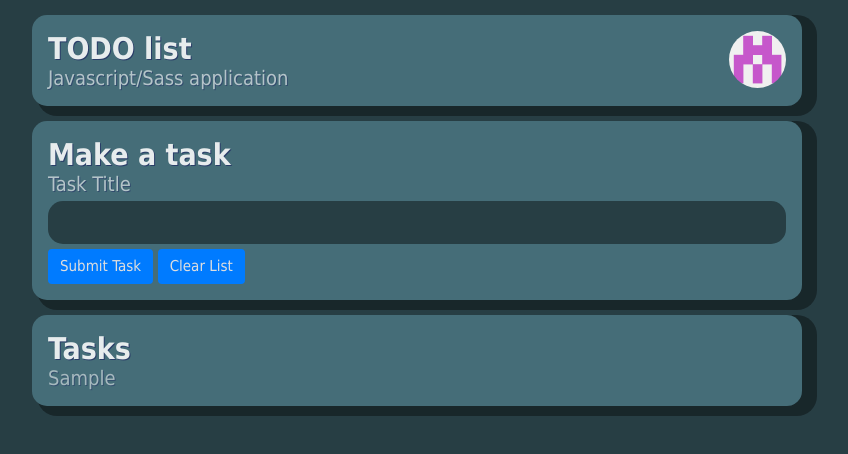
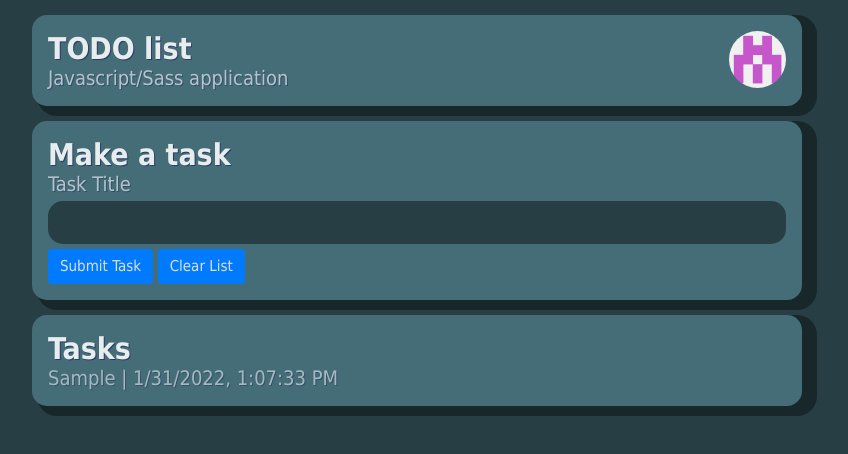
Before and after one commit to MW-was-taken/todo-app, a plain HTML site: page public/index.html in a window 1280 px wide. Both pictures are taken after typing "Sample" into the empty fields and a click on the button "Submit Task". Shown: the whole page, without its empty margins (223-1071 px from the left). Drawn offline with Linux system fonts and the light colour scheme.

Commit message:
css update and added datetime to tasks

```diff
--- a/public/js/append.js
+++ b/public/js/append.js
@@ -1,12 +1,13 @@
-
 // append task to task list
 var e = document.getElementById("tasks");
 append = function () {
-    var x = document.getElementById("task-title");
-    e.innerHTML += '<h4 class="med-emphasis">' + x.value + '</h4>';
-    x.value = null;
-}
+	var today = new Date();
+	var date = today.toLocaleString("en-US");
+	var x = document.getElementById("task-title");
+	e.innerHTML += '<h4 class="med-emphasis">' + x.value + " | " + date + "</h4>";
+	x.value = null;
+};
 
 clearList = function () {
-    e.innerHTML = null;
-}
+	e.innerHTML = null;
+};
--- a/src/style.scss
+++ b/src/style.scss
@@ -94,6 +94,7 @@ button {
 	font-size: 15px;
 	&:hover {
 		background: darken($color: c.$dark-button, $amount: 15);
+		cursor: pointer;
 	}
 }
 // misc elements
```
Also changed, not shown: public/style/style.css.
